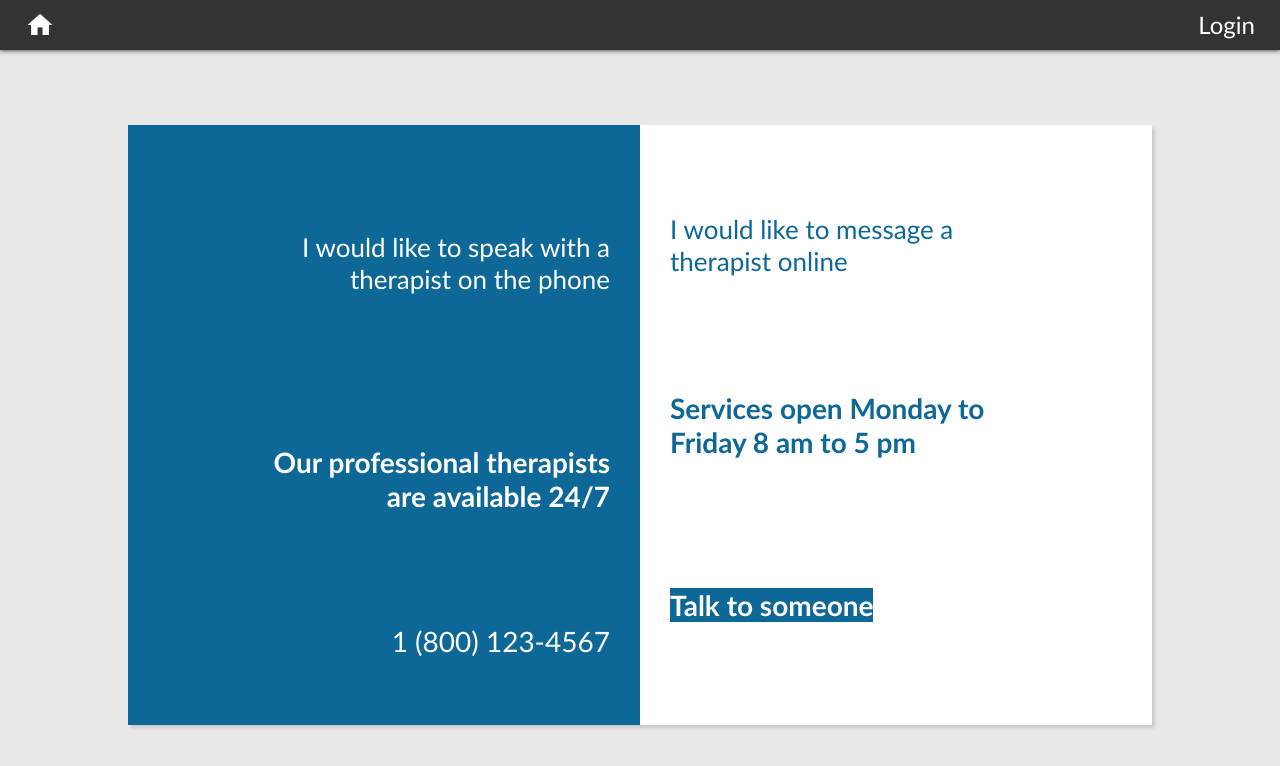
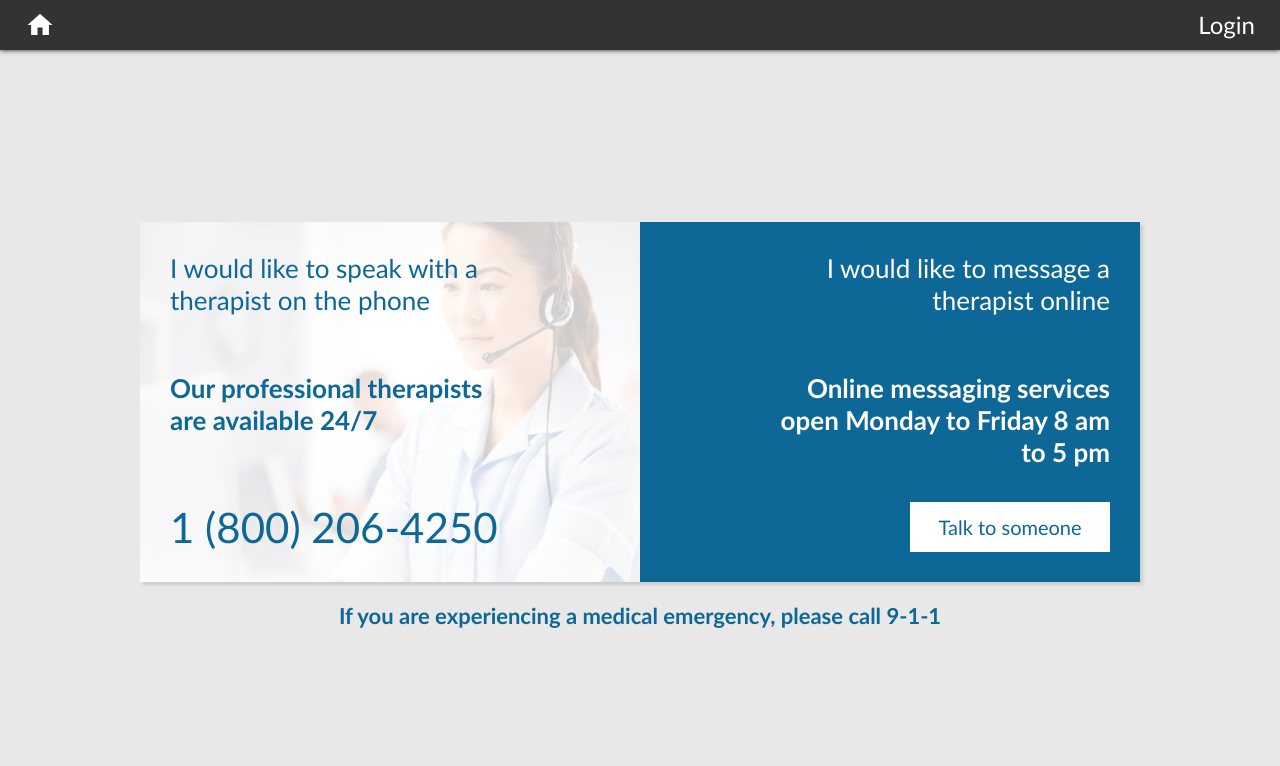
Before and after one commit to microsoft/MentalHealthPlatform, a React app in the folder client/: page /crisis in a window 1280 px wide. Shown: the top 766 px of the page. Built offline with nearby package versions, Linux system fonts and the light colour scheme.

Commit message:
Apply UI adjustments to Crisis component

```diff
--- a/client/src/Components/Crisis/crisis.css
+++ b/client/src/Components/Crisis/crisis.css
@@ -1,21 +1,40 @@
 .CrisisContainer {
     height: 100%;
     display: flex;
-    flex-direction: row;
+    flex-direction: column;
     align-items: center;
     justify-content: center;
     font-family: Calibri,Candara,Segoe,Segoe UI,Optima,Arial,sans-serif;
 }
 
 .CrisisWrapper {
-    height: 80%;
-    width: 80%;
+    height: 360px;
+    width: 1000px;
     display: flex;
     flex-direction: row;
     box-shadow: 3px 3px 3px #CCCCCC;
 }
 
+.Warning {
+    font-size: 22px;
+    color: rgb(13, 103, 151);
+    margin-top: 20px;
+    font-weight: bold;
+}
+
 .LeftPane {
+    color: rgb(13, 103, 151);
+    padding: 30px;
+    width: 50%;
+    text-align: start;
+    display: flex;
+    flex-direction: column;
+    align-items: flex-start;
+    background-image: url('./../../images/online_therapist.png');
+    background-size: 100% 100%;
+}
+
+.RightPane {
     background-color: rgb(13, 103, 151);
     color: #FFFFFF;
     padding: 30px;
@@ -26,49 +45,56 @@
     align-items: flex-end;
 }
 
-.RightPane {
-    background-color: #FFFFFF;
-    color: rgb(13, 103, 151);
-    padding: 30px;
-    width: 50%;
-    text-align: start;
-    display: flex;
-    flex-direction: column;
-    align-items: flex-start;
-}
-
 .Label1 {
     font-size: 26px;
     display: flex;
     flex-direction: row;
-    height: 40%;
-    max-height: 40%;
+    height: 120px;
+    max-height: 120px;
+    min-height: 120px;
     max-width: 80%;
-    align-items: center;
 }
 
 .Label2 {
-    font-size: 28px;
+    font-size: 26px;
     font-weight: bold;
     display: flex;
     flex-direction: row;
-    height: 40%;
-    max-height: 40%;
     max-width: 80%;
-    align-items: center;
 }
 
 .Label3 {
-    font-size: 28px;
+    font-size: 30px;
+    display: flex;
+    flex-direction: column;
+    flex-grow: 1;
+    max-width: 80%;
+    justify-content: flex-end;
+    font-size: 42px;
+}
+
+.TalkButtonContainer {
     display: flex;
     flex-direction: row;
-    height: 20%;
-    max-height: 20%;
-    max-width: 80%;
-    align-items: center;
+    align-items: flex-end;
+    height: 100%;
+    width: 100%;
+    justify-content: flex-end;
 }
 
 .TalkButton {
-    background-color: rgb(13, 103, 151);
-    color: #FFFFFF;
+    height: 50px;
+    width: 200px;
+    border: none;
+    font-size: 20px;
+    background-color:#FFFFFF;
+    color: rgb(13, 103, 151);
+    cursor: pointer;
+    display: flex;
+    align-items: center;
+    justify-content: center;
 }
+
+.TalkButton :hover {
+    background-color: #CCCCCC;
+}
--- a/client/src/Components/Crisis/crisis.css.d.ts
+++ b/client/src/Components/Crisis/crisis.css.d.ts
@@ -6,3 +6,5 @@ export const Label1: string;
 export const Label2: string;
 export const Label3: string;
 export const TalkButton: string;
+export const TalkButtonContainer: string;
+export const Warning: string;
--- a/client/src/Components/Crisis/crisis.tsx
+++ b/client/src/Components/Crisis/crisis.tsx
@@ -18,16 +18,17 @@ const Crsis = (props: ICrsisProps) => {
                 <div className={classes.LeftPane}>
                     <div className={classes.Label1}>I would like to speak with a therapist on the phone</div>
                     <div className={classes.Label2}>Our professional therapists are available 24/7</div>
-                    <div className={classes.Label3}>1 (800) 123-4567</div>
+                    <div className={classes.Label3}>1 (800) 206-4250</div>
                 </div>
                 <div className={classes.RightPane}>
                     <div className={classes.Label1}>I would like to message a therapist online</div>
-                    <div className={classes.Label2}>Services open Monday to Friday 8 am to 5 pm</div>
-                    <div className={classes.Label2}>
+                    <div className={classes.Label2}>Online messaging services open Monday to Friday 8 am to 5 pm</div>
+                    <div className={classes.TalkButtonContainer}>
                         <div className={classes.TalkButton}>Talk to someone</div>
                     </div>
                 </div>
             </div>
+            <div className={classes.Warning}>If you are experiencing a medical emergency, please call 9-1-1</div>
         </div>
     );
 };
--- a/client/src/Components/TrendingPostsPreview/trending-posts-preview.css
+++ b/client/src/Components/TrendingPostsPreview/trending-posts-preview.css
@@ -8,6 +8,10 @@
     text-decoration: none;
     color: #000000;
     display: flex;
+}
+
+.TrendingPostsPreviewMessageLink :hover {
+    background-color: #E8E8E8;
 }
 
 .TrendingPostsPreviewMessage {
```
Also changed, not shown: client/src/images/online_therapist.png (added), 1 other file (tests, documents, lock files or other folders).
